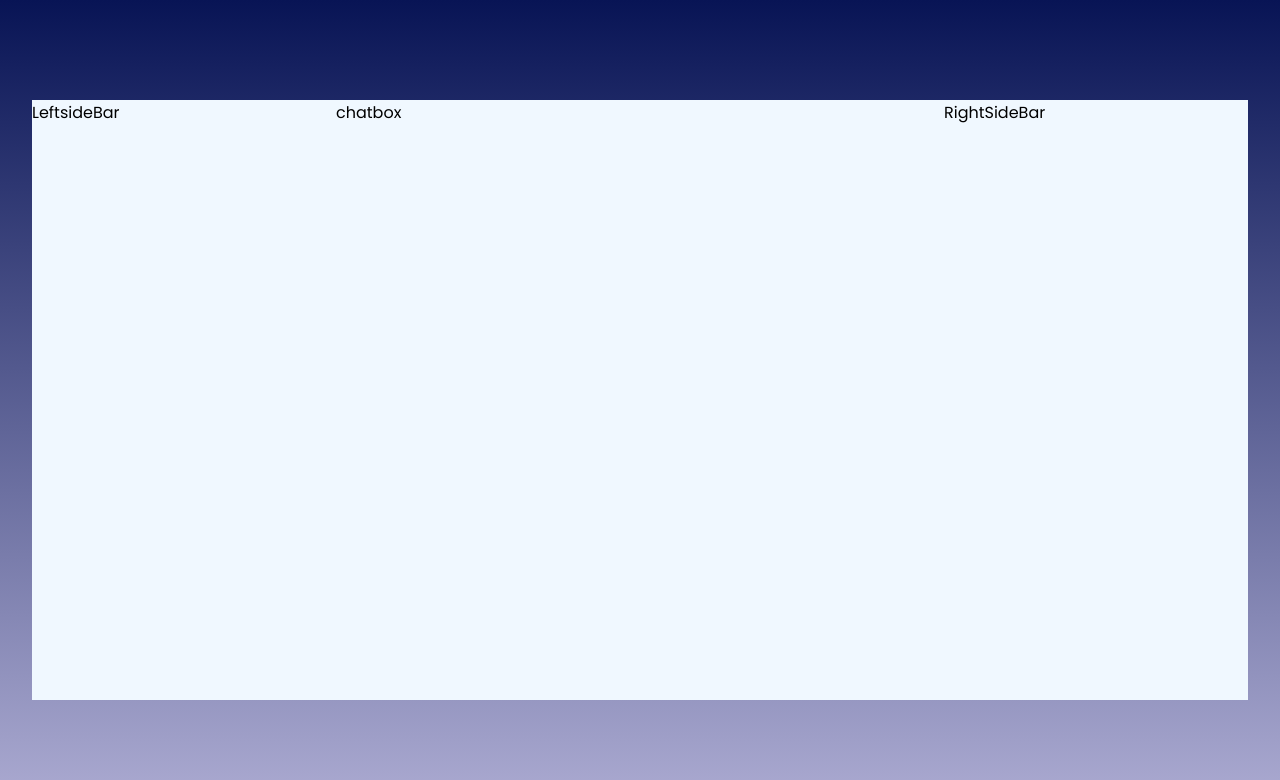
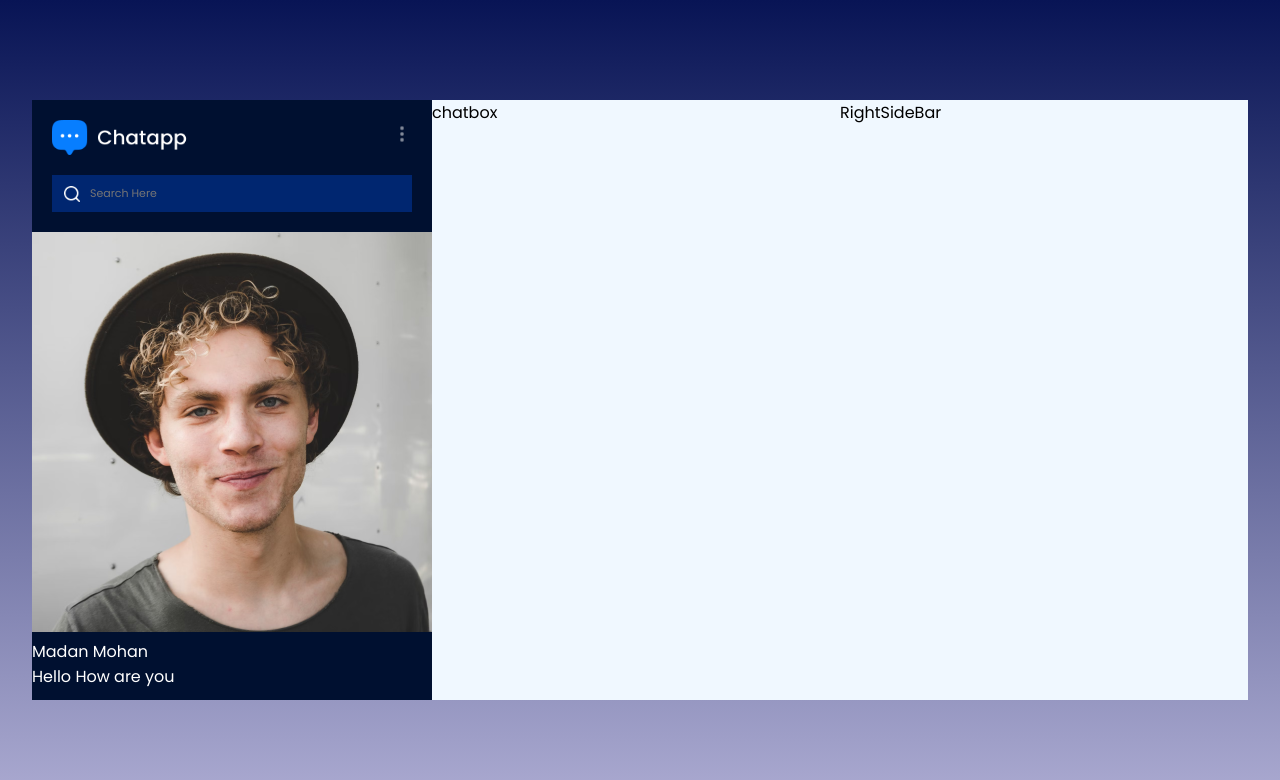
Before and after one commit to Madan-bot05/ChatApp-, a React (Vite) app: page /chat in a window 1280 px wide. Shown: the top 780 px of the page. Built offline with nearby package versions, Linux system fonts and the light colour scheme.

Commit message:
working on Chatbox

```diff
--- a/src/components/leftSideBar/LeftSideBar.css
+++ b/src/components/leftSideBar/LeftSideBar.css
@@ -0,0 +1,39 @@
+.ls{
+    background: #001030;
+    color: white;
+    height: 75vh;
+}
+.ls-top{
+    padding: 20px;
+}
+.ls-nav{
+    display: flex;
+    justify-content: space-between;
+    align-items: center;
+}
+.ls-nav .logo{
+    max-width: 140px;
+}
+.ls-nav .menu img{
+    max-height: 20px;
+    opacity: 0.5;
+    cursor: pointer;
+}
+.ls-search{
+    background-color: #002670;
+    display: flex;
+    align-items: center;
+    gap: 10px;
+    padding: 10px 12px;
+    margin-top: 20px;
+}
+.ls-search img{
+    width: 16px;
+}
+.ls-search input{
+    background: transparent;
+    border: none;
+    outline: none;
+    color: white;
+    font-size: 11px;
+}
--- a/src/components/leftSideBar/LeftsideBar.jsx
+++ b/src/components/leftSideBar/LeftsideBar.jsx
@@ -1,9 +1,32 @@
-import React from 'react'
-import './LeftSideBar.css'
+import React from "react";
+import "./LeftSideBar.css";
+import assets from "../../assets/assets";
 const LeftsideBar = () => {
   return (
-    <div>LeftsideBar</div>
-  )
-}
+    <div className="ls">
+      <div className="ls-top">
+        <div className="ls-nav">
+          <img src={assets.logo} alt="" className="logo" />
+          <div className="menu">
+            <img src={assets.menu_icon} alt="" />
+          </div>
+        </div>
+        <div className="ls-search">
+            <img src={assets.search_icon} alt="" />
+            <input type="text" placeholder="Search Here" />
+        </div>
+      </div>
+      <div className="ls-list">
+        <div className="friends">
+            <img src={assets.profile_img} alt="" />
+            <div>
+                <p>Madan Mohan</p>
+                <span>Hello How are you</span>
+            </div>
+        </div>
+      </div>
+    </div>
+  );
+};
 
-export default LeftsideBar
+export default LeftsideBar;
--- a/src/pages/chat/chat.css
+++ b/src/pages/chat/chat.css
@@ -10,5 +10,5 @@
     min-width: 1000px;
     background-color: aliceblue;
     display: grid;
-    grid-template-columns: 1fr 2fr 1fr;
+    grid-template-columns: 1fr 2fr 1fr 1fr;
 }
```
